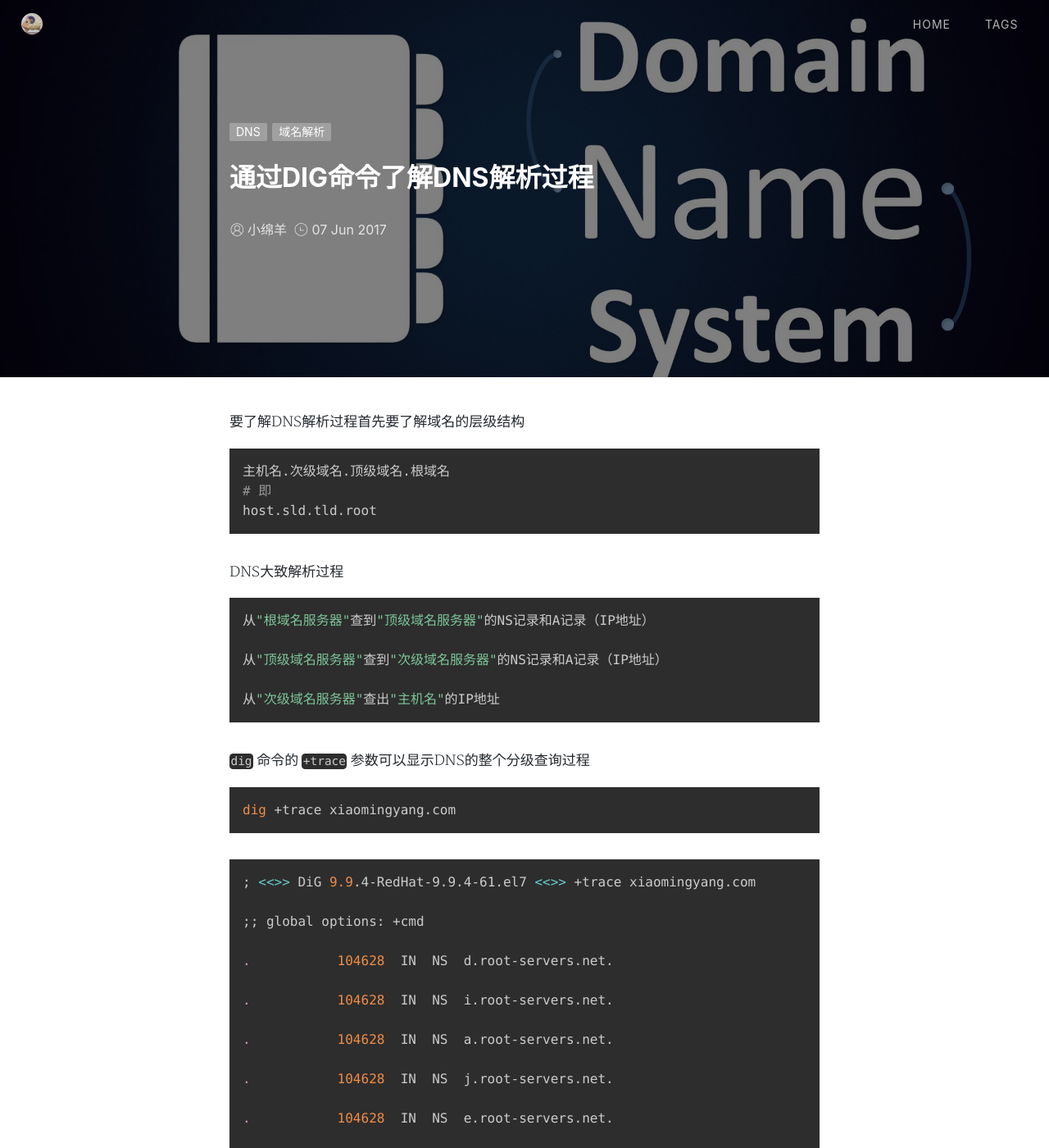
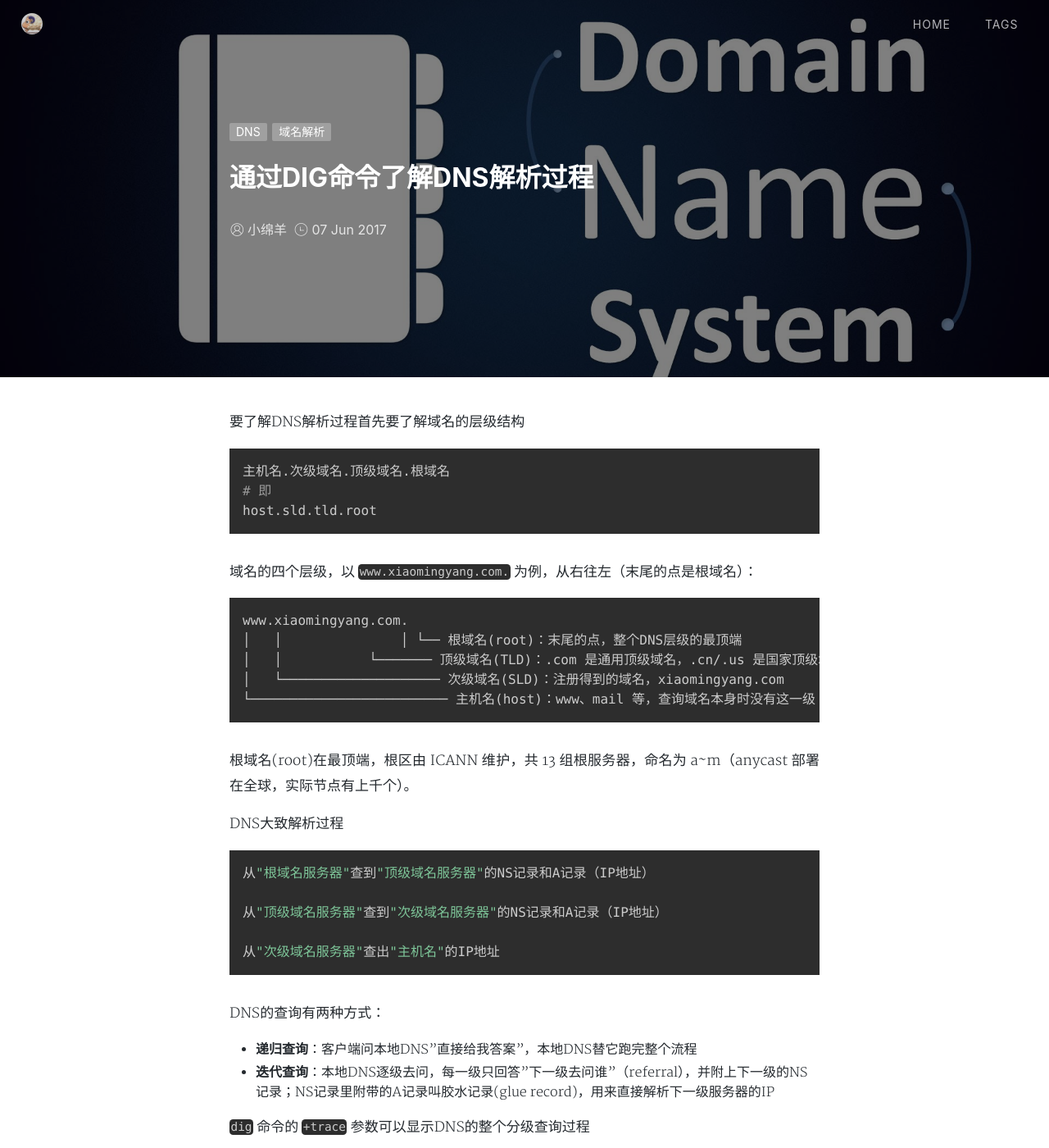
Before and after one commit to mingyangxiao/blog, a Jekyll site: the page built from _posts/2017-06-07-dns.md, in a window 1280 px wide and 1400 px high. Shown: the whole window at 82% size. Built offline with Jekyll 4.4.1, drawn with Linux system fonts in a browser that asks for light colours; some of the changed text lies outside the part shown.

Commit message:
补充DNS文章：域名四级层级说明（含root）、递归/迭代查询方式、trace输出四跳对应关系

````diff
--- a/_posts/2017-06-07-dns.md
+++ b/_posts/2017-06-07-dns.md
@@ -13,6 +13,18 @@
 host.sld.tld.root
 ```
 
+域名的四个层级，以 `www.xiaomingyang.com.` 为例，从右往左（末尾的点是根域名）：
+
+```shell
+www.xiaomingyang.com.
+│   │               │ └── 根域名(root)：末尾的点，整个DNS层级的最顶端
+│   │           └─────── 顶级域名(TLD)：.com 是通用顶级域名，.cn/.us 是国家顶级域名
+│   └──────────────────── 次级域名(SLD)：注册得到的域名，xiaomingyang.com
+└───────────────────────── 主机名(host)：www、mail 等，查询域名本身时没有这一级
+```
+
+根域名(root)在最顶端，根区由 ICANN 维护，共 13 组根服务器，命名为 a~m（anycast 部署在全球，实际节点有上千个）。
+
 DNS大致解析过程
 
 ```shell
@@ -22,6 +34,11 @@
 
 从"次级域名服务器"查出"主机名"的IP地址
 ```
+
+DNS的查询有两种方式：
+
+- **递归查询**：客户端问本地DNS"直接给我答案"，本地DNS替它跑完整个流程
+- **迭代查询**：本地DNS逐级去问，每一级只回答"下一级去问谁"（referral），并附上下一级的NS记录；NS记录里附带的A记录叫胶水记录(glue record)，用来直接解析下一级服务器的IP
 
 `dig` 命令的 `+trace` 参数可以显示DNS的整个分级查询过程
 
@@ -120,6 +137,17 @@
 
 ```
 
+输出中 4 个 `Received` 块正好对应迭代查询的 4 跳：
+
+```shell
+114.114.114.114        本地DNS，返回 13 组根服务器列表
+d.root-servers.net     根服务器，返回 .com 的 gTLD 服务器列表
+h.gtld-servers.net     .com gTLD 服务器，返回 xiaomingyang.com 的 NS
+f1g1ns1.dnspod.net     权威DNS（DNSPod），返回 A 记录
+```
+
+每一级都会按 TTL 缓存查询结果，所以日常的大多数查询在本地DNS就解决了，根本到不了根服务器。
+
 ## 参考资料
 
 1. [Domain_name](https://en.wikipedia.org/wiki/Domain_name)
````
